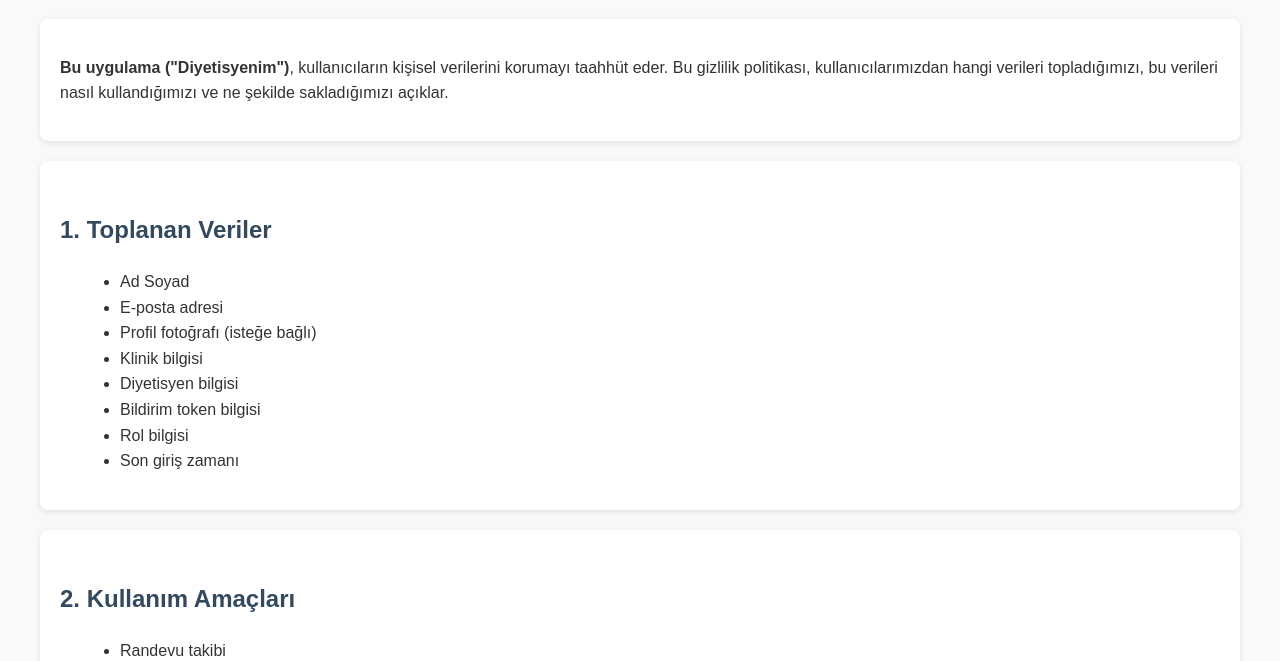
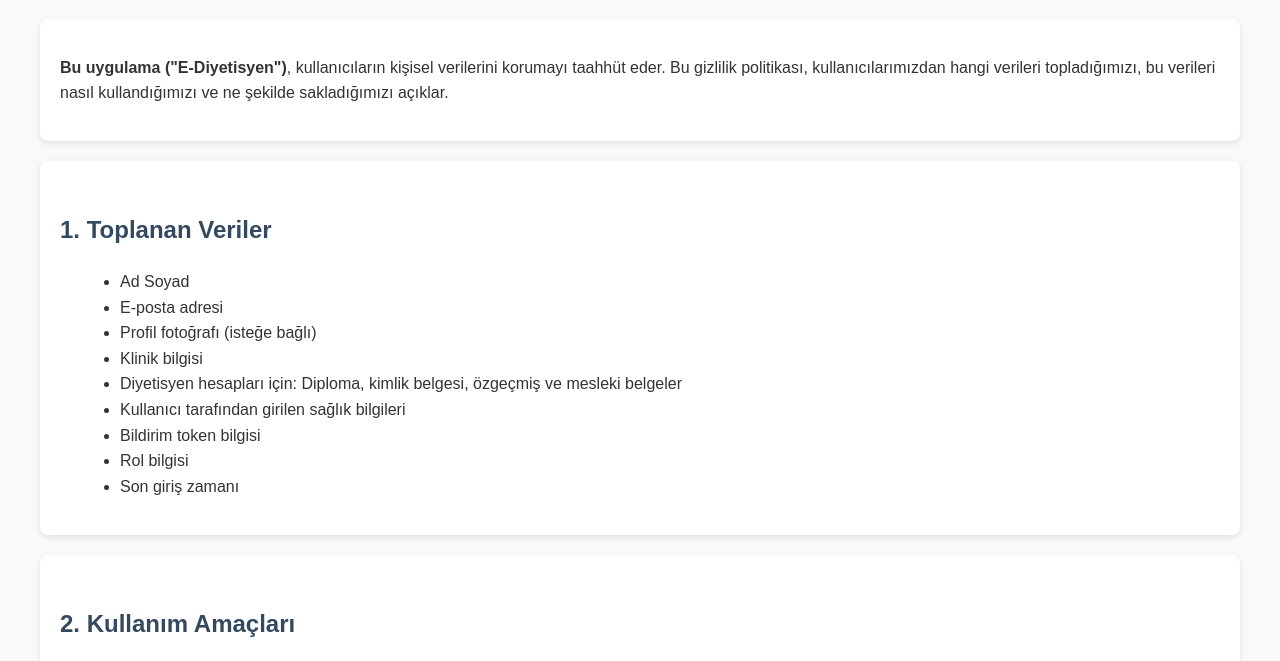
Before and after one commit to HaBuCo/diyetisyenim-privacy, a plain HTML site: page index.html in a window 1280 px wide. Shown: the part 94-755 px from the top of the page. Drawn offline with Linux system fonts and the light colour scheme.

Commit message:
Update application name and privacy policy details

```diff
--- a/index.html
+++ b/index.html
@@ -3,7 +3,7 @@
 <head>
   <meta charset="UTF-8">
   <meta name="viewport" content="width=device-width, initial-scale=1.0">
-  <title>Diyetisyenim - Gizlilik Politikası</title>
+  <title>E-Diyetisyen - Gizlilik Politikası</title>
   <style>
     body {
       font-family: Arial, sans-serif;
@@ -39,7 +39,7 @@
   <h1>Gizlilik Politikası</h1>
 
   <div class="section">
-    <p><strong>Bu uygulama ("Diyetisyenim")</strong>, kullanıcıların kişisel verilerini korumayı taahhüt eder.
+    <p><strong>Bu uygulama ("E-Diyetisyen")</strong>, kullanıcıların kişisel verilerini korumayı taahhüt eder.
     Bu gizlilik politikası, kullanıcılarımızdan hangi verileri topladığımızı, bu verileri nasıl kullandığımızı ve ne şekilde sakladığımızı açıklar.</p>
   </div>
 
@@ -50,7 +50,8 @@
       <li>E-posta adresi</li>
       <li>Profil fotoğrafı (isteğe bağlı)</li>
       <li>Klinik bilgisi</li>
-      <li>Diyetisyen bilgisi</li>
+      <li>Diyetisyen hesapları için: Diploma, kimlik belgesi, özgeçmiş ve mesleki belgeler</li>
+      <li>Kullanıcı tarafından girilen sağlık bilgileri</li>
       <li>Bildirim token bilgisi</li>
       <li>Rol bilgisi</li>
       <li>Son giriş zamanı</li>
```
